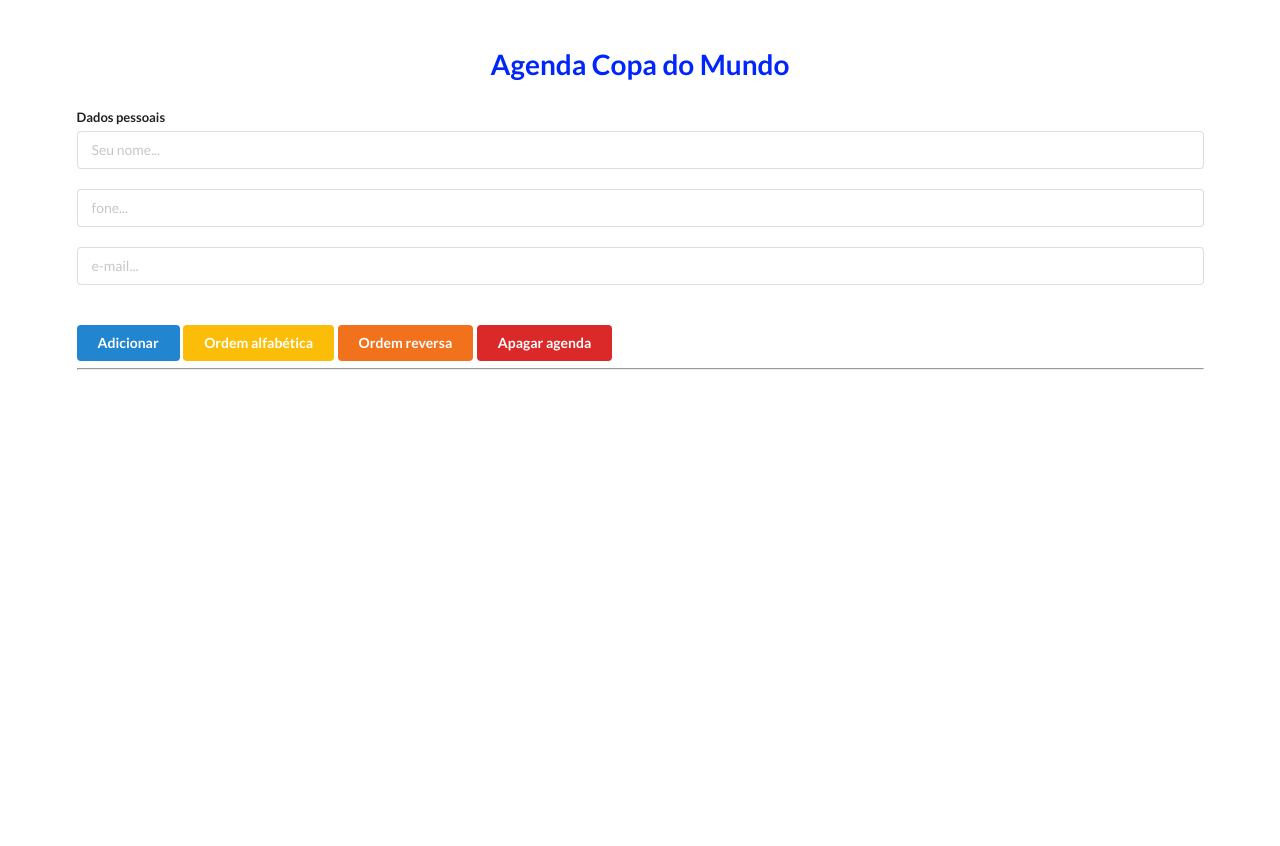
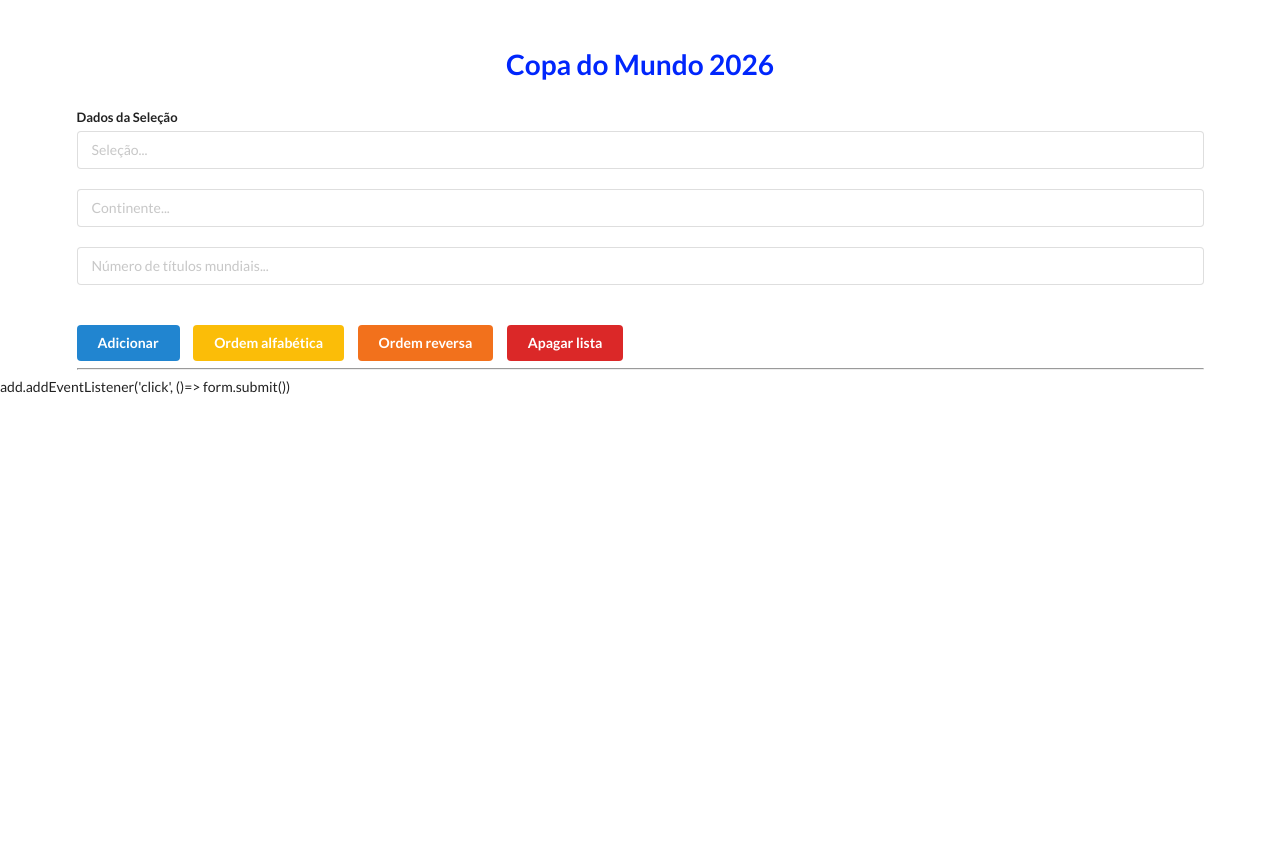
Before and after one commit to avilacyber/selecaode-avila, a Flask app: page / in a window 1280 px wide. Run offline with Flask 3, Linux system fonts and the light colour scheme.

Commit message:
Update base.html

```diff
--- a/templates/base.html
+++ b/templates/base.html
@@ -1,64 +1,140 @@
 <!DOCTYPE html>
-<html lang="en">
+<html lang="pt-br">
 
 <head>
     <meta charset="UTF-8">
     <meta name="viewport" content="width=device-width, initial-scale=1.0">
-    <title>Agenda Copa Do Mundo</title>
 
-    <link rel="stylesheet" href="https://cdn.jsdelivr.net/npm/semantic-ui@2.4.2/dist/semantic.min.css">
-    <script src="https://cdn.jsdelivr.net/npm/semantic-ui@2.4.2/dist/semantic.min.js"></script>
+    <title>Agenda Copa do Mundo 2026</title>
+
+    <link rel="stylesheet"
+        href="https://cdn.jsdelivr.net/npm/semantic-ui@2.4.2/dist/semantic.min.css">
+
+    <script
+        src="https://cdn.jsdelivr.net/npm/semantic-ui@2.4.2/dist/semantic.min.js">
+    </script>
 </head>
 
 <body>
-    <body>
+
     <div style="margin-top: 50px;" class="ui container">
 
-            <h1 class="ui center aligned header" style="color:#0026fc">Agenda Copa do Mundo</h1>
+        <h1 class="ui center aligned header" style="color:#0026fc">
+            Copa do Mundo 2026
+        </h1>
+
         {% for lista in lista_dados %}
-                <h2 class="ui center aligned header" style="color:#073304">{{lista[0]}}</h2>
+            <h2 class="ui center aligned header" style="color:#073304">
+                {{lista[0]}}
+            </h2>
         {% endfor %}
 
         <form class="ui form" action="/add" method="post" id="formAdd">
+
             <div class="field">
-                    <label>Dados pessoais</label>
-                    <input type="text" name="nome"  placeholder="Seu nome..."><br><br>
-                    <input type="text" name="fone"  placeholder="fone..."><br><br>
-                    <input type="text" name="email" placeholder="e-mail..."><br><br>
+
+                <label>Dados da Seleção</label>
+
+                <input type="text"
+                    name="Selecao"
+                    placeholder="Seleção...">
+                <br><br>
+
+                <input type="text"
+                    name="Continente"
+                    placeholder="Continente...">
+                <br><br>
+
+                <input type="number"
+                    name="Titulos"
+                    placeholder="Número de títulos mundiais...">
+                <br><br>
+
             </div>
+
         </form>
+
         <br>
-            <div style="display: flex;">
-                <button class="ui blue button" type="button" id="add">Adicionar</button>
+
+        <div style="display: flex; gap: 10px;">
+
+            <button class="ui blue button"
+                type="button"
+                id="add">
+                Adicionar
+            </button>
 
             <form class="ui form" action="/sort" method="post">
-                    <button class="ui yellow button" type="submit">Ordem alfabética</button>
+
+                <button class="ui yellow button"
+                    type="submit">
+                    Ordem alfabética
+                </button>
+
             </form>
 
             <form class="ui form" action="/reverse" method="post">
-                    <button class="ui orange button" type="submit">Ordem reversa</button>
+
+                <button class="ui orange button"
+                    type="submit">
+                    Ordem reversa
+                </button>
+
             </form>
 
             <form class="ui form" action="/clear" method="post">
-                    <button class="ui red button" type="submit">Apagar agenda</button>
+
+                <button class="ui red button"
+                    type="submit">
+                    Apagar lista
+                </button>
+
             </form>
+
         </div>
 
         <hr>
 
         {% for lista in lista_front %}
+
         <div class="ui segment">
-                <p class="ui big header">{{lista[0]}}&emsp;&emsp;|&emsp;&emsp;{{lista[1]}}&emsp;&emsp;|&emsp;&emsp;{{lista[2]}}</p>
 
-                <!-- <a class="ui green button" href="/update/{{ lista[0] }}">Update</a> -->
-                <a class="ui green button" href="/delete/{{ lista[0] }}">Delete</a>
+            <p class="ui big header">
+
+                {{lista[0]}}
+                &emsp;|&emsp;
+
+                {{lista[1]}}
+                &emsp;|&emsp;
+
+                {{lista[2]}} títulos
+
+            </p>
+
+            <a class="ui green button"
+                href="/delete/{{ lista[0] }}">
+                Delete
+            </a>
+
         </div>
+
         {% endfor %}
+
     </div>
 
     <script>
+
         const add = document.getElementById('add')
+
         const form = document.getElementById('formAdd')
+
+        add.addEventListener('click', () => form.submit())
+
+    </script>
+
+</body>
+
+</html>
             add.addEventListener('click', ()=> form.submit())
         </script>
     </body>
```
Lines whose indentation alone changed are shown as unchanged.
